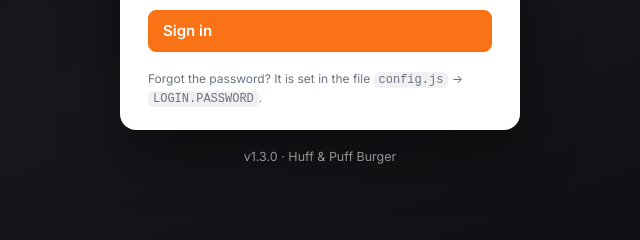
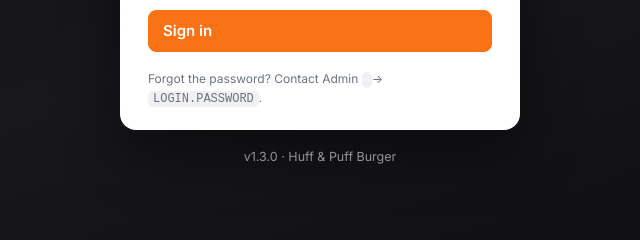
Before and after one commit to Javed-09/Hpcomplaint, a plain HTML site: page index.html in a window 1280 px wide. Shown: the part 458-698 px from the top of the page, 320-960 px from the left. Drawn offline with nearby package versions, Linux system fonts and the light colour scheme.

Commit message:
Modify password note and fix button class
Updated password recovery instructions and fixed button class attribute.

```diff
--- a/index.html
+++ b/index.html
@@ -43,8 +43,8 @@
 
     <button class="btn primary login-btn" id="login-go">Sign in</button>
 
-    <p class="login-note">Forgot the password? It is set in the file
-      <code>config.js</code> &rarr; <code>LOGIN.PASSWORD</code>.</p>
+    <p class="login-note">Forgot the password? Contact Admin
+      <code></code> &rarr; <code>LOGIN.PASSWORD</code>.</p>
   </div>
   <p class="login-foot"><span id="login-version">v1.3.0</span> &middot; Huff &amp; Puff Burger</p>
 </div>
@@ -513,7 +513,7 @@
             <div class="btn-row">
               <button class="btn primary" id="set-save-url">Save &amp; connect</button>
               <button class="btn" id="set-test">Test connection</button>
-              <button class="btn danger ghost" id="set-clear-url">Disconnect (use demo mode)</button>
+              <buttonass="btn danger ghost" id="set-clear-url">Disconnect (use demo mode)</button>
             </div>
             <div class="note warn">
               <strong>Security note.</strong> A Google Apps Script Web App used this way is a public endpoint:
```
